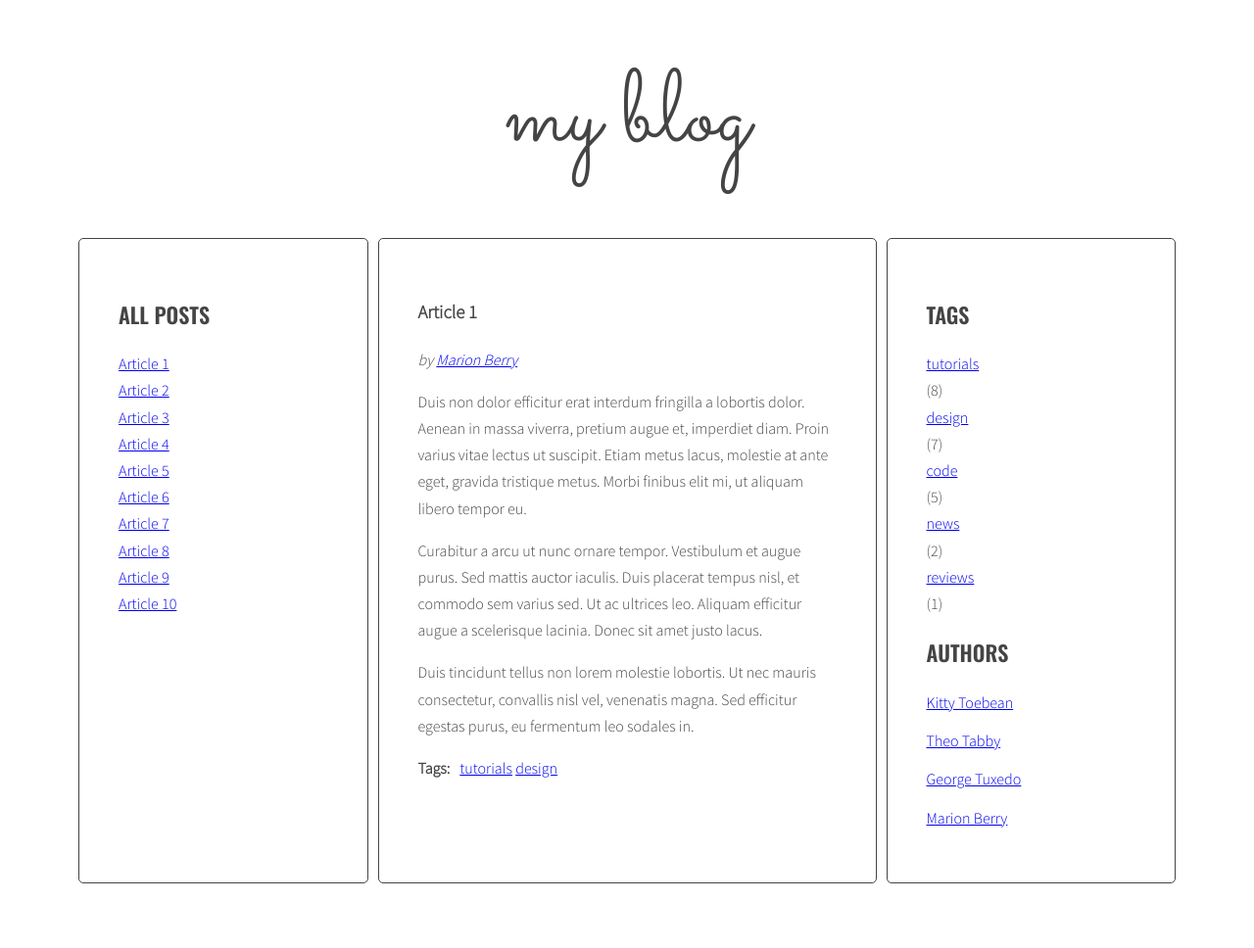
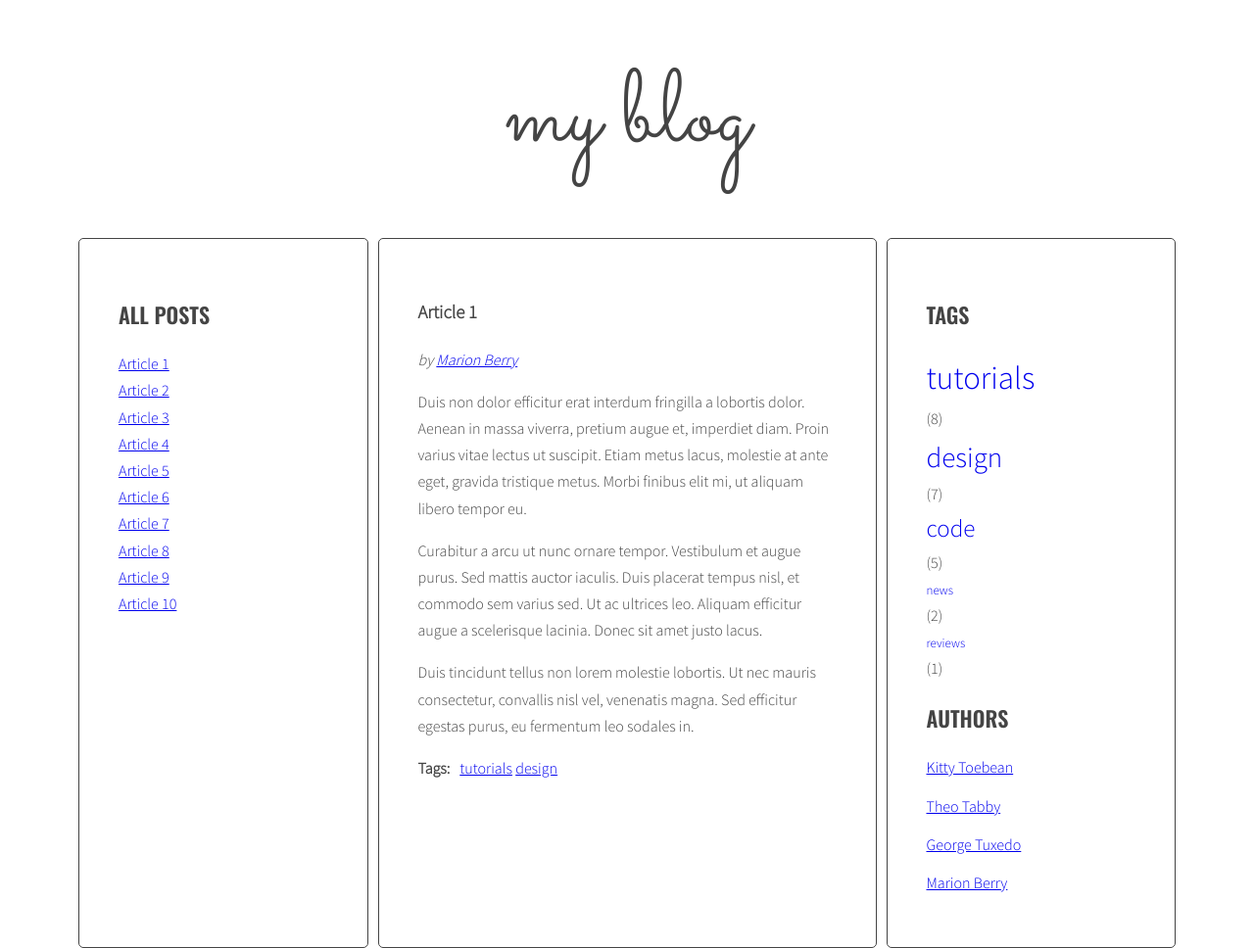
Before and after one commit to marool/javascript-blog, a website: page index.html in a window 1280 px wide. Shown: the whole page at 98% size. Before the commit the page ends 910 px from the top, so only its background shows below. Drawn offline with nearby package versions, Linux system fonts and the light colour scheme.

Commit message:
add style SCSS tag cloud

```diff
--- a/sass/style.scss
+++ b/sass/style.scss
@@ -122,3 +122,34 @@ body {
     margin: 0 10px 0 0;
   }
 }
+
+/* Tags */
+
+.tags li a {
+  text-decoration: none;
+}
+
+.tag-size-1 {
+  font-size: 13px;
+  font-weight: 200;
+}
+
+.tag-size-2 {
+  font-size: 25px;
+  font-weight: 400;
+}
+
+.tag-size-3 {
+  font-size: 25px;
+  font-weight: 400;
+}
+
+.tag-size-4 {
+  font-size: 29px;
+  font-weight: 400;
+}
+
+.tag-size-5 {
+  font-size: 33px;
+  font-weight: 400;
+}
```
Also changed, not shown: css/style.css, 1 other file.
